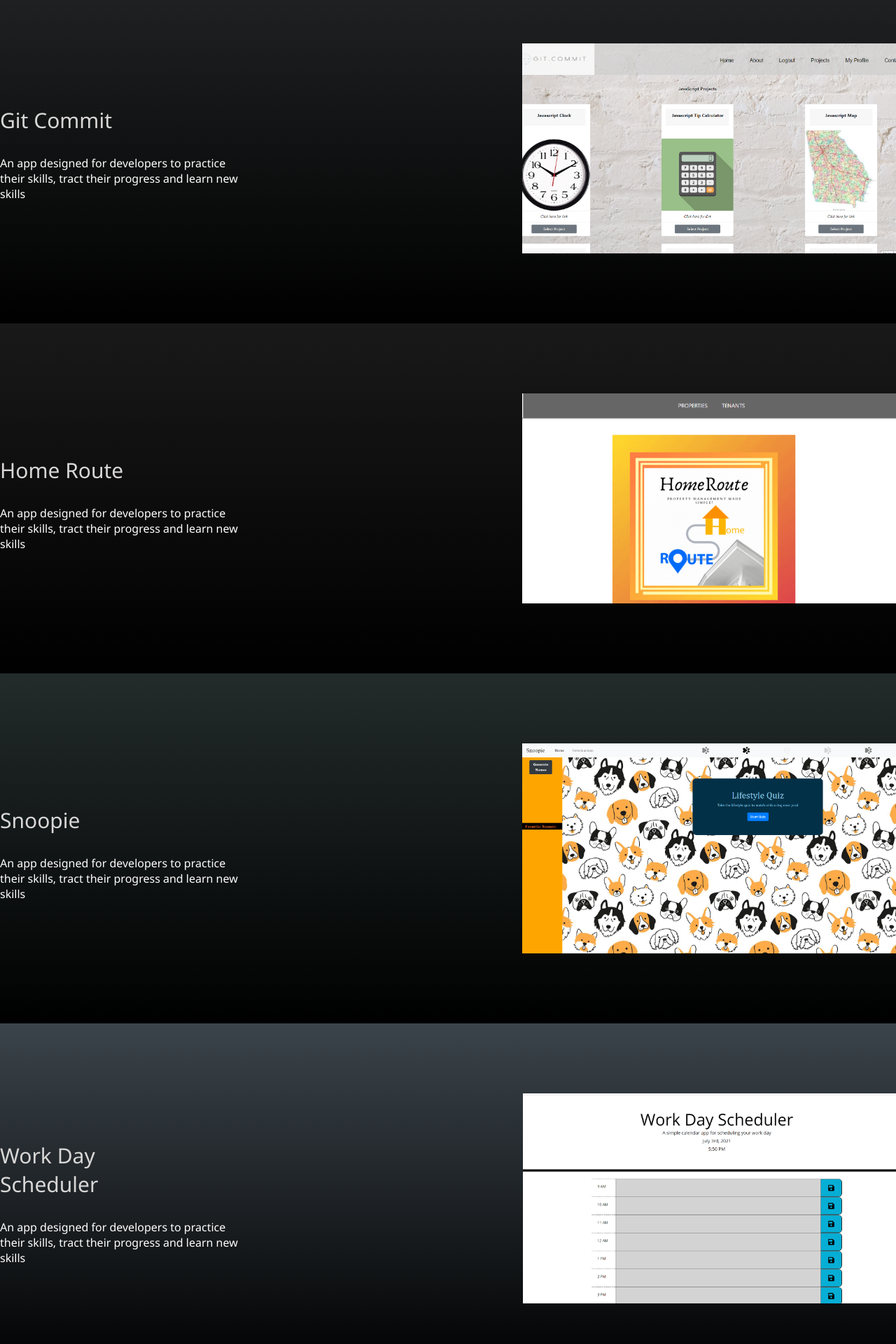
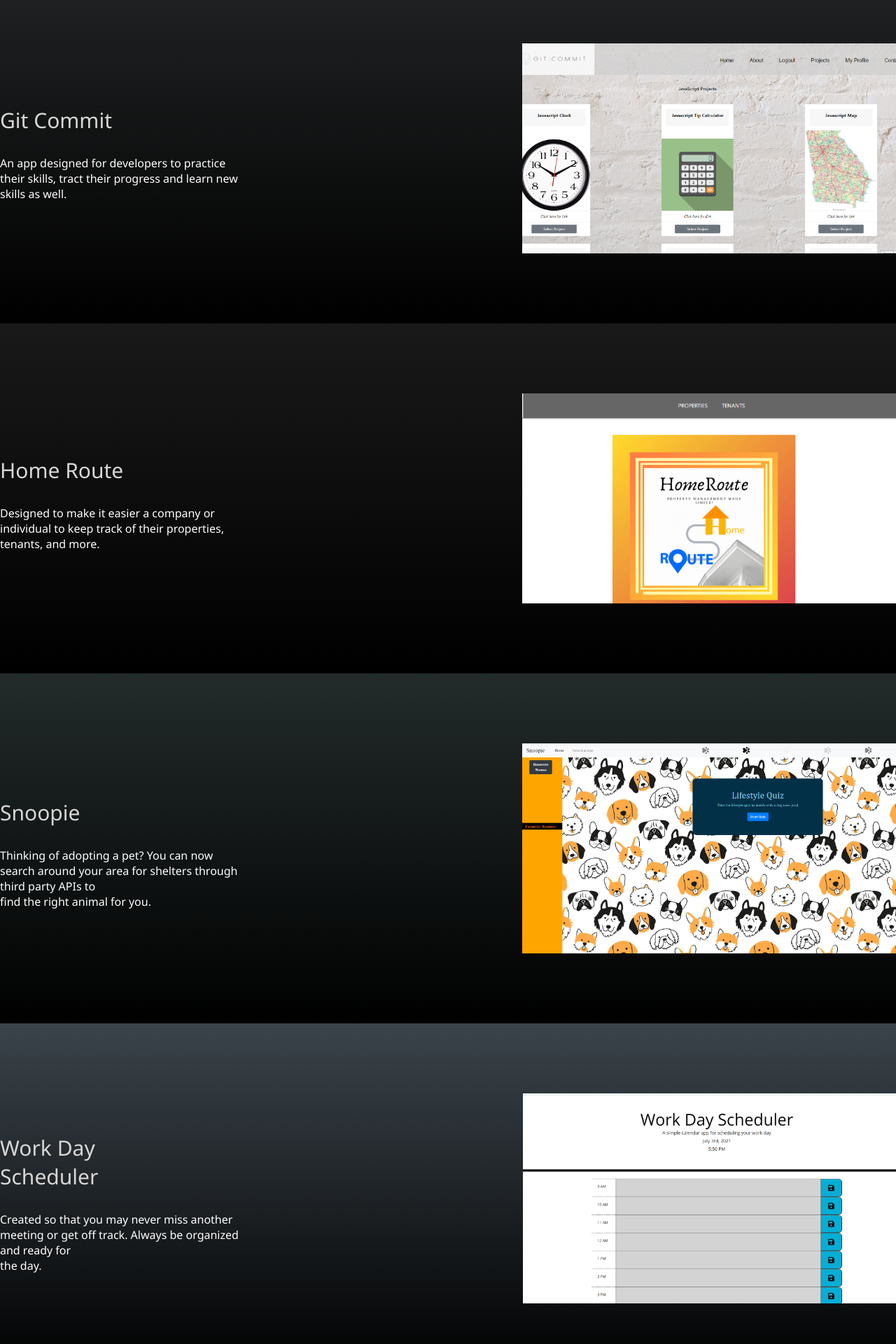
Before and after one commit to Sttorek/hi-im-seth, a React (Create React App) app: page /work in a window 1280 px wide. Shown: the part 592-2512 px from the top of the page at 70% size. Built offline with nearby package versions, Linux system fonts and the light colour scheme.

Commit message:
added descriptions to projects

```diff
--- a/src/pages/Work.js
+++ b/src/pages/Work.js
@@ -21,7 +21,7 @@ function Work() {
           <div className="projCont">
             <div className="Titles">
               <p className="projectTitles">Git Commit</p>
-              <p>An app designed for developers to practice their skills, tract their progress and learn new skills</p>
+              <p>An app designed for developers to practice their skills, tract their progress and learn new skills as well.</p>
             </div>
               <img className="projImg" alt="project" src={Project1} />
           </div>
@@ -31,7 +31,7 @@ function Work() {
           <div className="projCont">
             <div className="Titles">
               <p className="projectTitles">Home Route</p>
-              <p>An app designed for developers to practice their skills, tract their progress and learn new skills</p>
+              <p>Designed to make it easier a company or individual to keep track of their properties, tenants, and more.</p>
             </div>
               <img className="projImg" alt="project" src={Project2} />
           </div>
@@ -42,7 +42,7 @@ function Work() {
           <div className="projCont">
             <div className="Titles">
              <p className="projectTitles">Snoopie</p>
-             <p>An app designed for developers to practice their skills, tract their progress and learn new skills</p>
+             <p>Thinking of adopting a pet? You can now search around your area for shelters through third party APIs to <br/> find the right animal for you.</p>
             </div>
               <img className="projImg" alt="project" src={Project3} />
           </div>
@@ -53,7 +53,7 @@ function Work() {
           <div className="projCont">
             <div className="Titles">
               <p className="projectTitles">Work Day <br /> Scheduler</p>
-              <p>An app designed for developers to practice their skills, tract their progress and learn new skills</p>
+              <p>Created so that you may never miss another meeting or get off track. Always be organized and ready for <br/>the day.</p>
             </div>
               <img className="projImg" alt="project" src={Project4} />
           </div>
```
